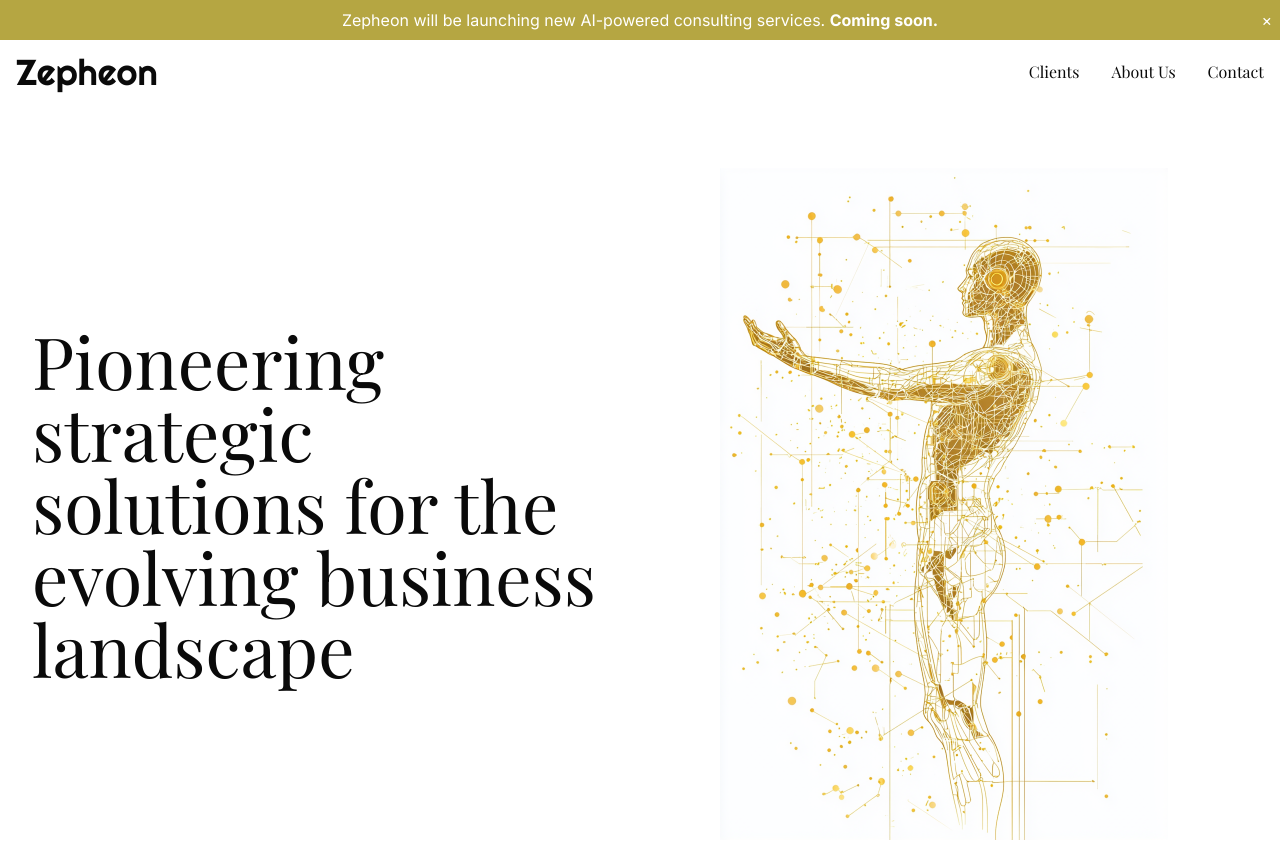
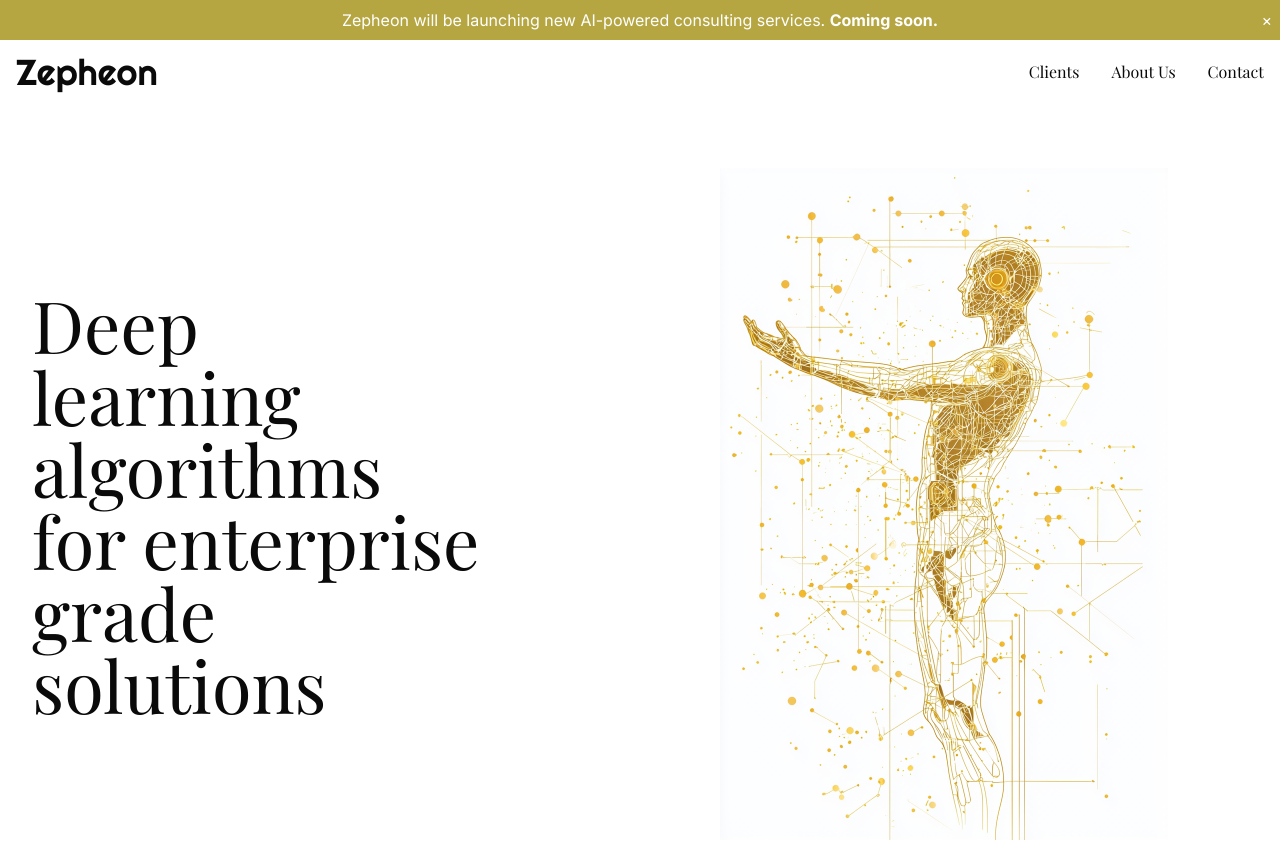
Before and after one commit to isaacbau/zepheon-landing, a React (Vite) app: page / in a window 1280 px wide. Shown: the top 842 px of the page. Built offline with nearby package versions, Linux system fonts and the light colour scheme; a web font is replaced by a local one.

Commit message:
Design changes

```diff
--- a/src/pages/Clients.tsx
+++ b/src/pages/Clients.tsx
@@ -59,7 +59,7 @@ const Clients = () => {
   ];
 
   return (
-    <div className="min-h-screen py-16">
+    <div className="min-[90vh] pt-16">
       <div className="px-4 sm:px-6 lg:px-8 max-w-7xl mx-auto">
         <div className="grid grid-cols-1 sm:grid-cols-2 lg:grid-cols-4 gap-8 mb-16">
           {stats.map((stat, index) => (
--- a/src/pages/Home.tsx
+++ b/src/pages/Home.tsx
@@ -13,13 +13,13 @@ const Home = () => {
       <div className="flex flex-col md:flex-row items-center justify-between w-full max-w-7xl mx-auto px-4 md:px-8">
         <div className="w-full md:w-1/2 mb-8 md:mb-0">
           <h1 className="text-4xl sm:text-5xl md:text-6xl lg:text-7xl leading-tight font-playfair">
-            Pioneering strategic
+            Deep
             <br />
-            solutions for the
+            learning algorithms
             <br />
-            evolving business
+            for enterprise grade
             <br />
-            landscape
+            solutions
           </h1>
         </div>
         <div className="w-full md:w-1/2 flex justify-center">
```
